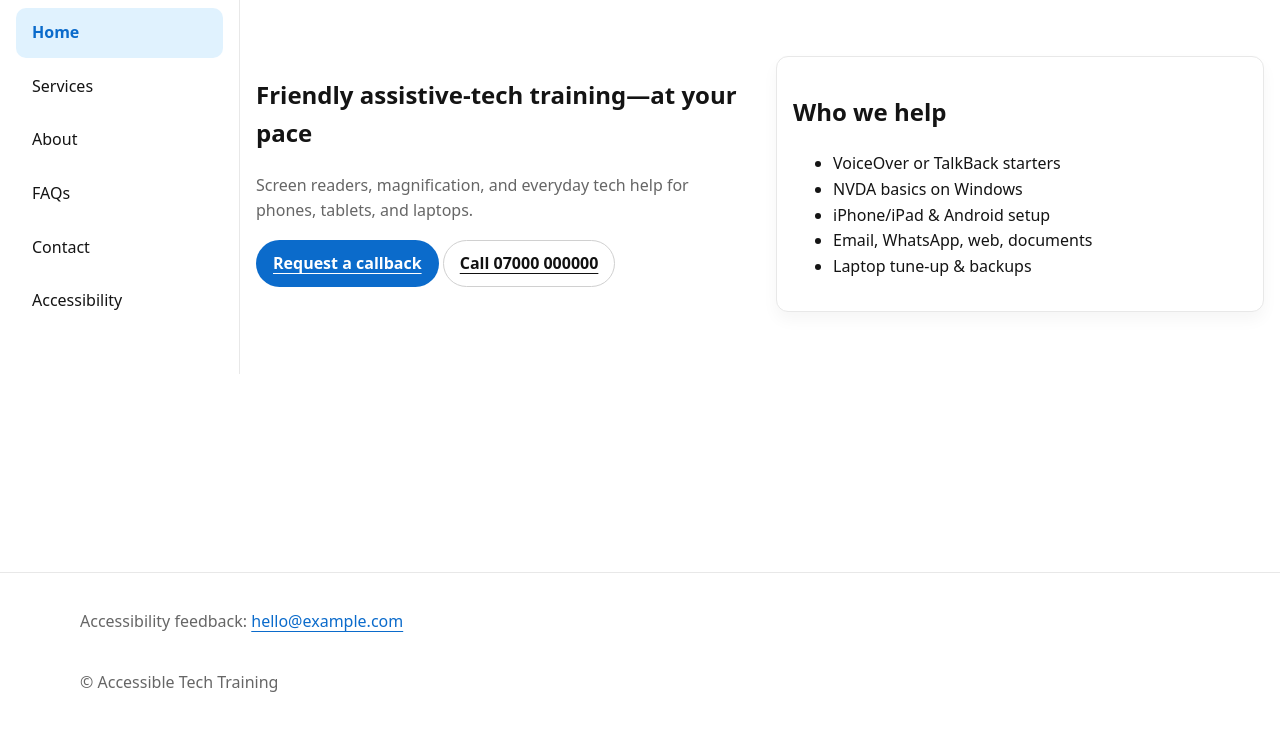
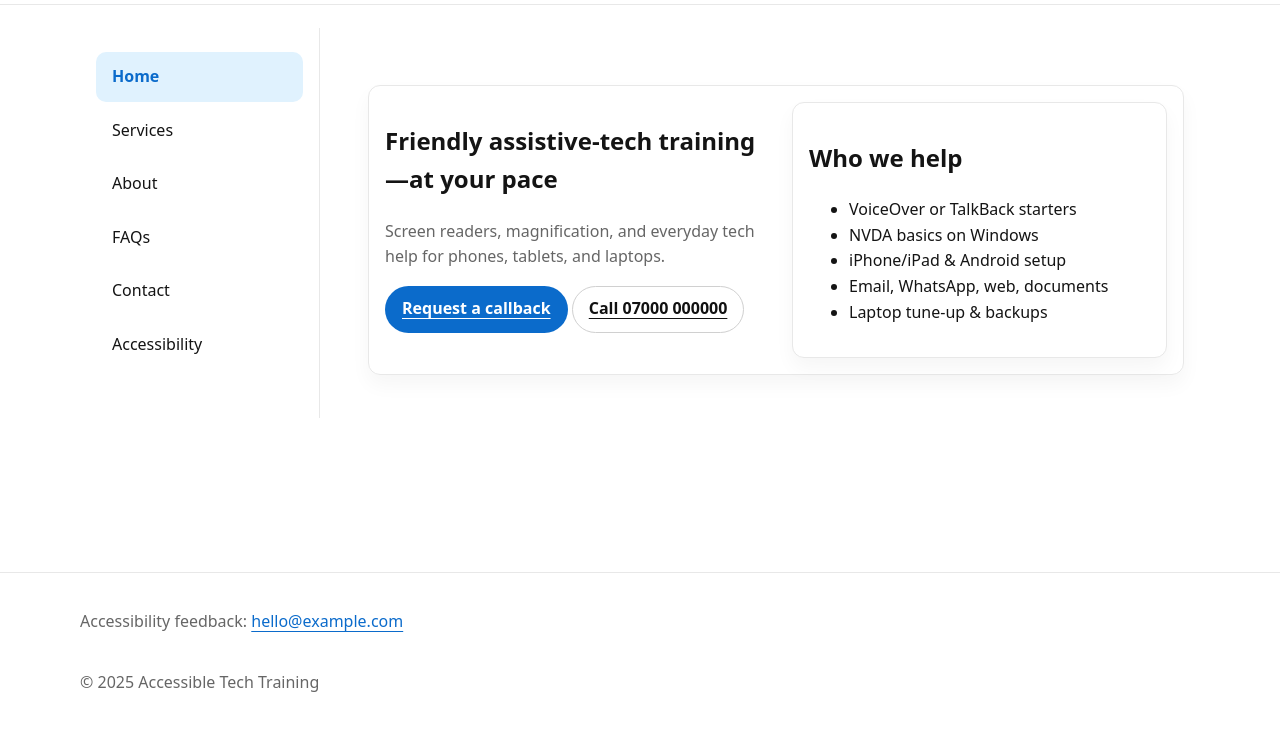
Before and after one commit to sargentJE/SiteTemplate, a plain HTML site: page index.html in a window 1280 px wide. Shown: the part 68-800 px from the top of the page. Drawn offline with Linux system fonts and the light colour scheme.

Commit message:
Refactor site structure and enhance accessibility across multiple pages

```diff
--- a/css/base.css
+++ b/css/base.css
@@ -1,7 +1,7 @@
 /* ANCHOR Global Resets */
 * { box-sizing: border-box; }
 html { -webkit-text-size-adjust: 100%; }
-body { margin: 0; color: #141414; background: #fff; font-family: system-ui, -apple-system, Segoe UI, Roboto, Helvetica, Arial; line-height: 1.6; }
+body { margin: 0; color: #141414; background: #fff; font-family: system-ui, -apple-system, Segoe UI, Roboto, Helvetica, Arial; line-height: 1.6; display: flex; flex-direction: column; min-height: 100vh; }
 img, svg { display: block; max-width: 100%; }
 /* /ANCHOR Global Resets */
 
@@ -17,6 +17,7 @@ img, svg { display: block; max-width: 100%; }
   --radius: 12px;
   --container: 72rem;
   --focus: #ffbf47;
+  --header-height: 72px;
   --sidebar-width: 280px;
   --sidebar-mode: mobile;
   --shadow-soft: -4px 0 20px rgba(0, 0, 0, 0.1);
--- a/css/components.css
+++ b/css/components.css
@@ -1,5 +1,5 @@
 /* ANCHOR Surface Components */
-.card { background: var(--panel); border: 1px solid var(--border); border-radius: var(--radius); padding: 1rem; box-shadow: 0 8px 16px rgba(20, 20, 20, 0.04); }
+.card { background: var(--panel); border: 1px solid var(--border); border-radius: var(--radius); padding: 1rem; box-shadow: 0 10px 20px rgba(20, 20, 20, 0.04); }
 /* /ANCHOR Surface Components */
 
 /* ANCHOR Buttons */
@@ -11,8 +11,8 @@
 /* /ANCHOR Buttons */
 
 /* ANCHOR Responsive Grids */
-.grid-2 { display: grid; gap: 1rem; }
-.grid-3 { display: grid; gap: 1rem; }
+.grid-2 { display: grid; gap: 1rem; border: 1px solid var(--border); border-radius: var(--radius); padding: 1rem; box-shadow: 0 10px 20px rgba(20, 20, 20, 0.04);}
+.grid-3 { display: grid; gap: 1rem; border: 1px solid var(--border); border-radius: var(--radius); padding: 1rem; box-shadow: 0 10px 20px rgba(20, 20, 20, 0.04);}
 @media (min-width: 900px) {
   .grid-2 { grid-template-columns: 1fr 1fr; gap: 2rem; }
   .grid-3 { grid-template-columns: repeat(3, 1fr); gap: 1.25rem; }
--- a/css/layout.css
+++ b/css/layout.css
@@ -2,7 +2,7 @@
 .skip-link { position: absolute; left: -9999px; top: auto; width: 1px; height: 1px; overflow: hidden; }
 .skip-link:focus { left: 1rem; top: 1rem; background: var(--focus); color: #000; padding: 0.5rem 0.75rem; border-radius: 8px; }
 .site-header { position: sticky; top: 0; z-index: 50; background: rgba(255, 255, 255, 0.92); backdrop-filter: blur(6px); border-bottom: 1px solid var(--border); }
-.header-inner { display: flex; align-items: center; justify-content: space-between; padding-block: 0.6rem; }
+.header-inner { display: flex; align-items: center; justify-content: space-between; min-height: var(--header-height); padding-inline: 1rem; }
 .brand { display: inline-flex; align-items: center; gap: 0.6rem; text-decoration: none; color: inherit; font-weight: 700; }
 .brand-mark { inline-size: 32px; block-size: 32px; border-radius: 10px; background: linear-gradient(135deg, #2563eb, #38bdf8); }
 /* /ANCHOR Header */
@@ -69,23 +69,34 @@
 }
 /* /ANCHOR Sidebar Backdrop */
 
+/* ANCHOR Page Body */
+.app-shell { flex: 1; display: flex; flex-direction: column; width: 100%; }
+.page-body { flex: 1; width: 100%; }
+
+main { flex: 1; padding-block: 2.5rem; }
+.section { padding-block: 2rem; }
+/* /ANCHOR Page Body */
+
 /* ANCHOR Desktop Layout */
 @media (min-width: 1000px) {
   :root { --sidebar-mode: desktop; }
 
-  body { display: flex; flex-direction: column; min-height: 100vh; }
-
-  .site-header { position: relative; }
-
-  .page-wrapper { display: flex; flex: 1; }
+  .page-body {
+    display: flex;
+    align-items: flex-start;
+    gap: 2rem;
+    max-width: var(--container);
+    margin-inline: auto;
+    padding-inline: 1rem;
+  }
 
   .site-sidebar {
     position: sticky;
-    top: 1.5rem;
+    top: calc(var(--header-height) + 1.5rem);
     align-self: flex-start;
     width: 240px;
     min-width: 240px;
-    max-height: calc(100vh - 3rem);
+    max-height: calc(100vh - var(--header-height) - 3rem);
     transform: none;
     border-right: 1px solid var(--border);
     border-left: none;
@@ -100,14 +111,9 @@
     padding: 0 1rem 1.5rem;
   }
 
-  main { flex: 1; min-width: 0; }
+  main { min-width: 0; padding-block: 3rem; }
 
   #navToggle { display: none; }
   .sidebar-backdrop { display: none; }
 }
 /* /ANCHOR Desktop Layout */
-
-/* ANCHOR Main Sections */
-main { padding-block: 2.5rem; }
-.section { padding-block: 2rem; }
-/* /ANCHOR Main Sections */
--- a/index.html
+++ b/index.html
@@ -21,31 +21,10 @@
 </head>
 <body>
   <!-- ANCHOR Body -->
-  <!-- SECTION Injected Navigation -->
+  <div class="app-shell">
     <div id="include-nav"></div>
-  <!-- /SECTION Injected Navigation -->
 
-  <!-- SECTION Noscript Fallback -->
-  <noscript>
-    <header class="site-header">
-      <div class="container header-inner">
-        <a class="brand" href="/index.html">
-          <span aria-hidden="true" class="brand-mark"></span>
-          <span class="brand-name">Accessible Tech Training</span>
-        </a>
-      </div>
-    </header>
-    <nav class="container" aria-label="Primary navigation">
-      <a href="/index.html">Home</a> ·
-      <a href="/services.html">Services</a> ·
-      <a href="/about.html">About</a> ·
-      <a href="/faqs.html">FAQs</a> ·
-      <a href="/contact.html">Contact</a> ·
-      <a href="/accessibility.html">Accessibility</a>
-    </nav>
-  </noscript>
-  <!-- /SECTION Noscript Fallback -->
-
+    <div class="page-body" data-layout-root>
       <!-- SECTION Main Content -->
       <main id="main" role="main">
         <section class="container section">
@@ -72,20 +51,36 @@
         </section>
       </main>
       <!-- /SECTION Main Content -->
+    </div>
+  </div>
 
-  <!-- SECTION Injected Footer -->
   <div id="include-footer"></div>
-  <!-- /SECTION Injected Footer -->
 
-  <!-- SECTION Noscript Footer -->
+  <!-- SECTION Noscript Fallback -->
   <noscript>
+    <header class="site-header">
+      <div class="container header-inner">
+        <a class="brand" href="/index.html">
+          <span aria-hidden="true" class="brand-mark"></span>
+          <span class="brand-name">Accessible Tech Training</span>
+        </a>
+      </div>
+    </header>
+    <nav class="container" aria-label="Primary navigation">
+      <a href="/index.html">Home</a> ·
+      <a href="/services.html">Services</a> ·
+      <a href="/about.html">About</a> ·
+      <a href="/faqs.html">FAQs</a> ·
+      <a href="/contact.html">Contact</a> ·
+      <a href="/accessibility.html">Accessibility</a>
+    </nav>
     <footer class="site-footer">
       <div class="container footer-inner">
         <p>© <script>document.write(new Date().getFullYear())</script> Accessible Tech Training</p>
       </div>
     </footer>
   </noscript>
-  <!-- /SECTION Noscript Footer -->
+  <!-- /SECTION Noscript Fallback -->
   <!-- /ANCHOR Body -->
 </body>
 </html>
--- a/js/site.js
+++ b/js/site.js
@@ -2,15 +2,13 @@
 (function () {
   // SECTION HTML Injection
   async function inject(selector, url) {
-    const host = document.querySelector(selector);
-    if (!host) return;
-    try {
-      const res = await fetch(url, { credentials: "same-origin" });
-      if (!res.ok) throw new Error("Failed to fetch " + url);
-      host.innerHTML = await res.text();
-    } catch (err) {
-      console.error(err);
-    }
+    const mount = document.querySelector(selector);
+    if (!mount) return;
+
+    const res = await fetch(url, { credentials: "same-origin" });
+    if (!res.ok) throw new Error("Failed to fetch " + url);
+    mount.innerHTML = await res.text();
+    return mount;
   }
   // /SECTION HTML Injection
 
@@ -66,34 +64,73 @@
   }
   // /SECTION Sidebar Behaviour
 
-  // SECTION Desktop Layout Wrapper
-  function wrapForDesktop() {
-    const sidebar = document.getElementById("sidebar");
-    const main = document.querySelector("main");
-    if (!sidebar || !main) return;
+  // SECTION Footer Year Stamp
+  function stampYear() {
+    const yearNode = document.getElementById("year");
+    if (yearNode) {
+      yearNode.textContent = new Date().getFullYear();
+    }
+  }
+  // /SECTION Footer Year Stamp
 
-    if (sidebar.parentElement.classList.contains("page-wrapper")) return;
+  // SECTION Layout Composition
+  function composeShell() {
+    const appShell = document.querySelector(".app-shell");
+    const layoutRoot = document.querySelector("[data-layout-root]");
+    const navMount = document.getElementById("include-nav");
+    if (!appShell || !layoutRoot || !navMount) return;
 
-    const wrapper = document.createElement("div");
-    wrapper.className = "page-wrapper";
-    main.parentNode.insertBefore(wrapper, main);
-    wrapper.appendChild(sidebar);
-    wrapper.appendChild(main);
+    const header = navMount.querySelector(".site-header");
+  const sidebar = navMount.querySelector(".site-sidebar");
+  const main = layoutRoot.querySelector("main");
+
+    if (header) {
+      appShell.insertBefore(header, layoutRoot);
+    }
+
+    if (sidebar && main) {
+      layoutRoot.insertBefore(sidebar, main);
+    } else if (sidebar) {
+      layoutRoot.insertBefore(sidebar, layoutRoot.firstChild || null);
+    }
+
+    navMount.remove();
   }
-  // /SECTION Desktop Layout Wrapper
+
+  function composeFooter() {
+    const footerMount = document.getElementById("include-footer");
+    if (!footerMount) return;
+
+    const footer = footerMount.querySelector(".site-footer");
+    if (footer) {
+      footerMount.parentNode.insertBefore(footer, footerMount);
+    }
+
+    footerMount.remove();
+  }
+  // /SECTION Layout Composition
 
   // SECTION Boot Sequence
   async function boot() {
-    await Promise.all([
-      inject("#include-nav", "/partials/nav.html"),
-      inject("#include-footer", "/partials/footer.html"),
-    ]);
+    try {
+      await Promise.all([
+        inject("#include-nav", "/partials/nav.html"),
+        inject("#include-footer", "/partials/footer.html"),
+      ]);
+    } catch (err) {
+      console.error(err);
+    }
+
+    composeShell();
+    composeFooter();
     markCurrent();
-    wrapForDesktop();
     sidebarEnhance();
+    stampYear();
   }
 
-  document.addEventListener("DOMContentLoaded", boot);
+  document.addEventListener("DOMContentLoaded", () => {
+    boot().catch((err) => console.error(err));
+  });
   // TODO: consider restoring focus to the toggle when sidebar closes via backdrop.
   // /SECTION Boot Sequence
 })();
--- a/partials/footer.html
+++ b/partials/footer.html
@@ -1,17 +1,8 @@
 <!-- ANCHOR Footer Partial -->
 <footer class="site-footer" role="contentinfo">
-  <div class="container footer-inner">
-    <p>Accessibility feedback: <a href="mailto:hello@example.com">hello@example.com</a></p>
-    <p>© <span id="year"></span> Accessible Tech Training</p>
-  </div>
+	<div class="container footer-inner">
+		<p>Accessibility feedback: <a href="mailto:hello@example.com">hello@example.com</a></p>
+		<p>© <span id="year"></span> Accessible Tech Training</p>
+	</div>
 </footer>
-<script>
-  // ANCHOR Footer-Year Script
-  (function () {
-    var yearNode = document.getElementById("year");
-    if (yearNode) {
-      yearNode.textContent = new Date().getFullYear();
-    }
-  })();
-  // /ANCHOR Footer-Year Script
-</script>
+<!-- /ANCHOR Footer Partial -->
```
Also changed, not shown: about.html (+17 -22 lines), accessibility.html (+19 -24 lines), contact.html (+22 -27 lines), faqs.html (+19 -24 lines), services.html (+21 -26 lines), partials/nav.html (indentation only). Lines whose indentation alone changed are shown as unchanged.
